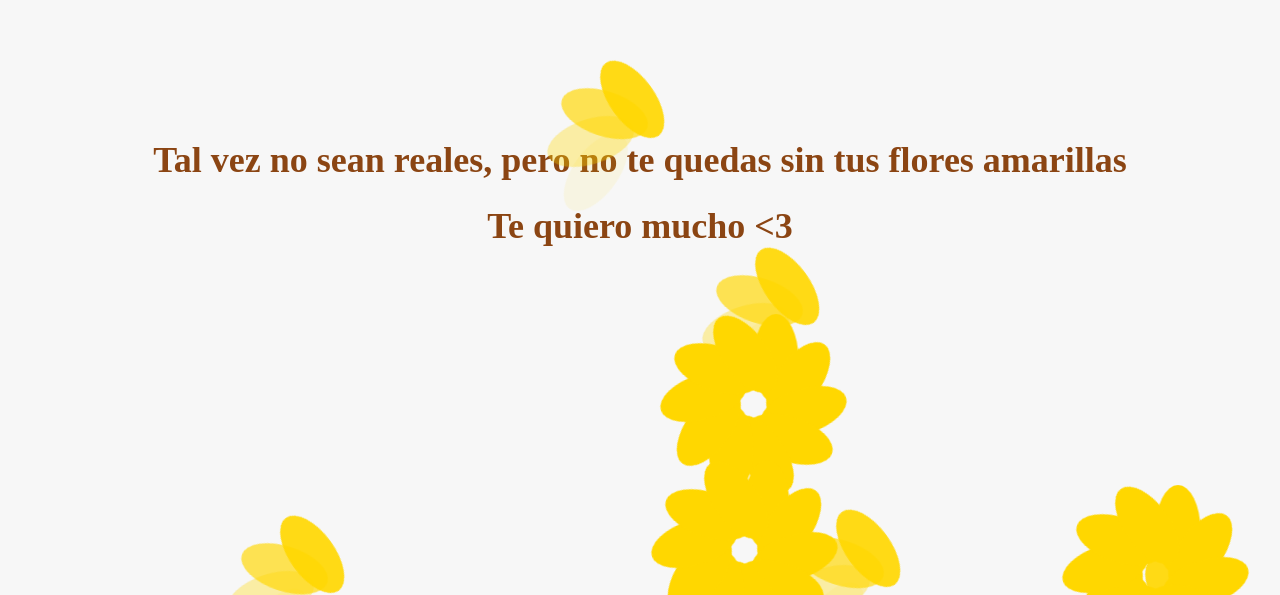
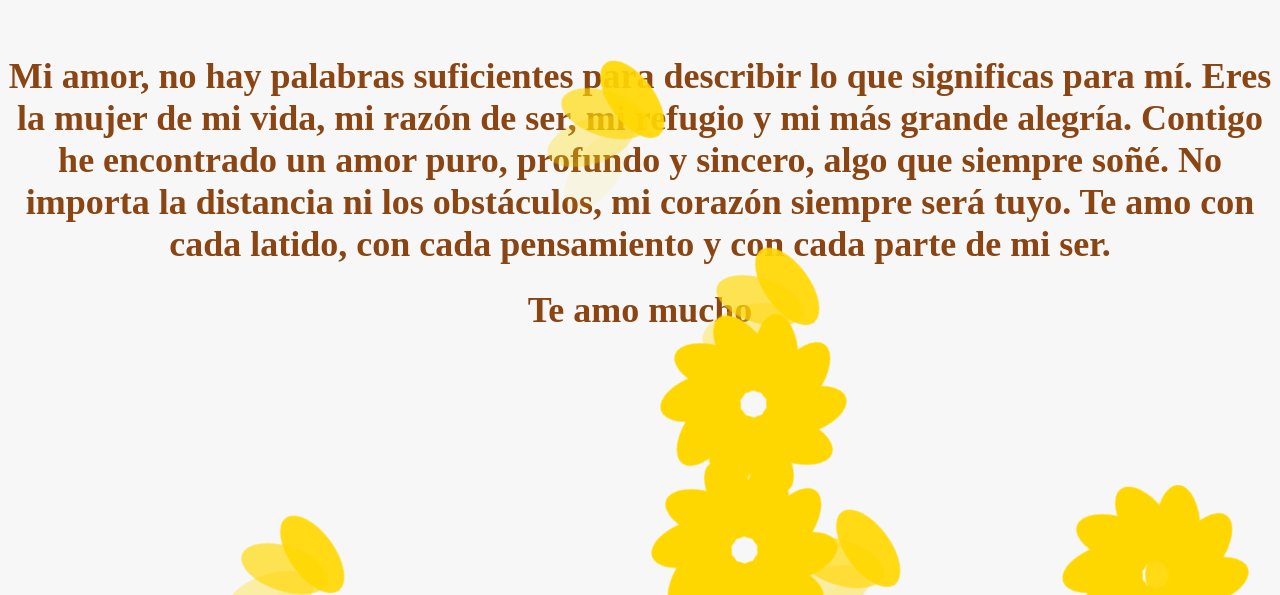
Before and after one commit to Ingcesar24/Nany-teamo-flowers-ingcesar24.github.io-, a plain HTML site: page index.html in a window 1280 px wide. Shown: the part 205-800 px from the top of the page. Drawn offline with Linux system fonts and the light colour scheme.

Commit message:
Update index.html

```diff
--- a/index.html
+++ b/index.html
@@ -8,8 +8,8 @@
 </head>
 <body>
     <div class="container">
-        <h1>Tal vez no sean reales, pero no te quedas sin tus flores amarillas</h1>
-        <h1>Te quiero mucho <3</h1>
+        <h1>Mi amor, no hay palabras suficientes para describir lo que significas para mí. Eres la mujer de mi vida, mi razón de ser, mi refugio y mi más grande alegría. Contigo he encontrado un amor puro, profundo y sincero, algo que siempre soñé. No importa la distancia ni los obstáculos, mi corazón siempre será tuyo. Te amo con cada latido, con cada pensamiento y con cada parte de mi ser.</h1>
+        <h1>Te amo mucho</h1>
         <div class="flower-container">
             <!-- Las flores se agregarán y eliminarán aquí mediante JavaScript -->
         </div>
```
